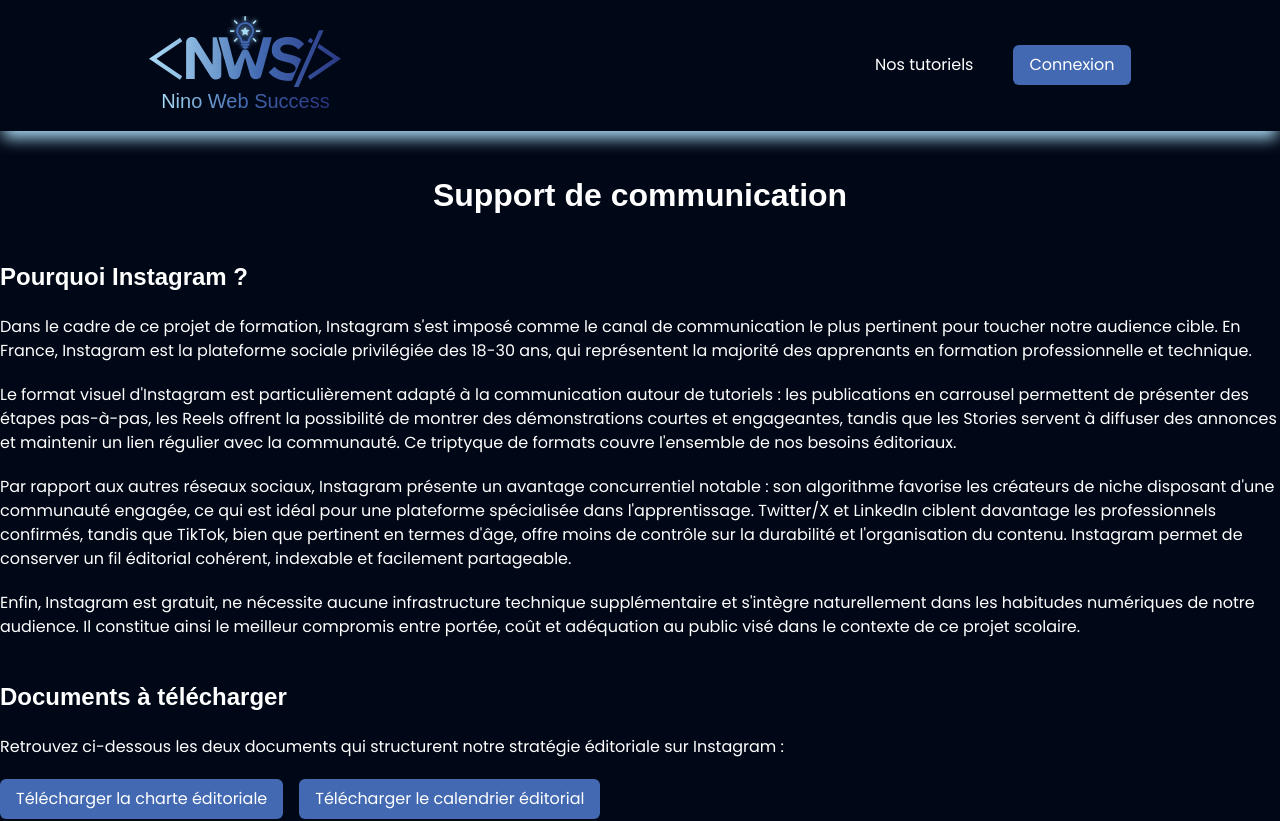
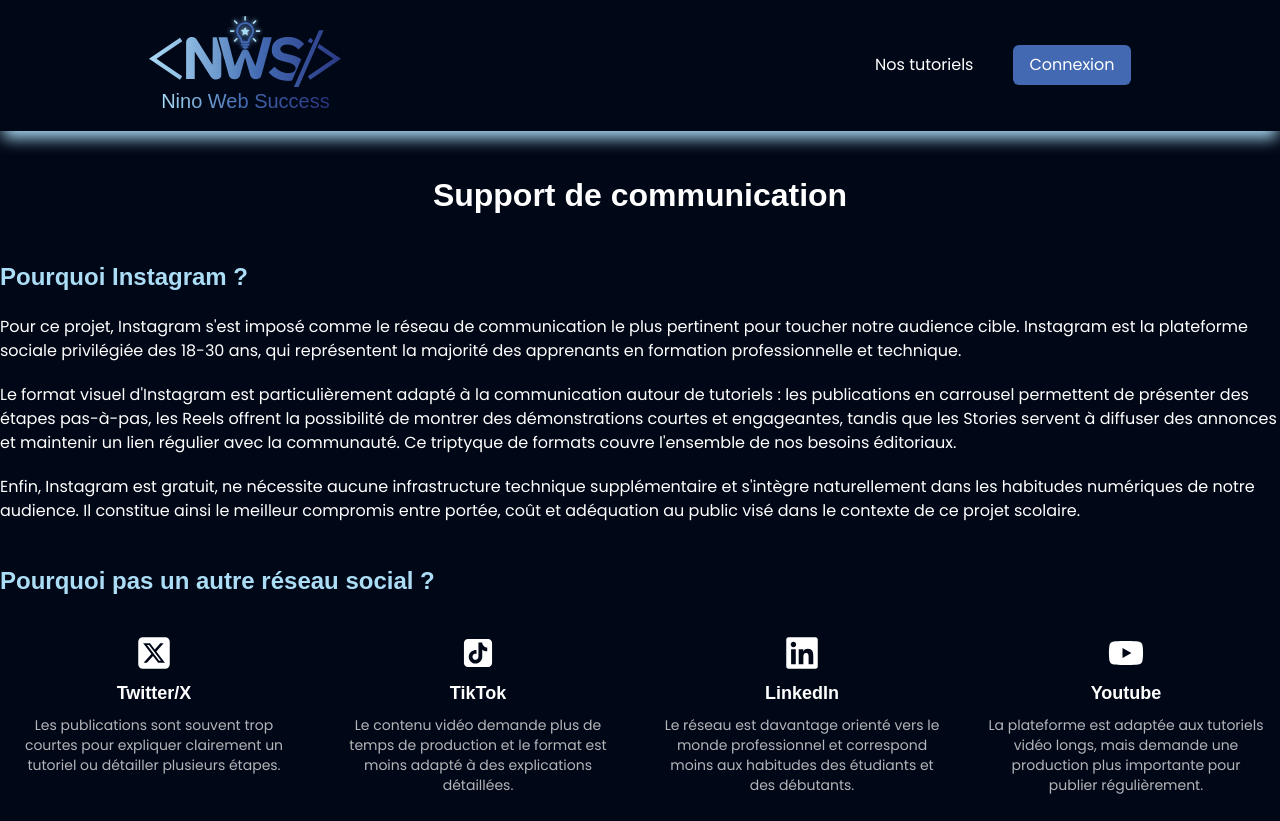
Before and after one commit to Nino-Rameau/tuto, a Next.js app: page /support-de-communication in a window 1280 px wide. Shown: the top 821 px of the page. Built offline with nearby package versions, Linux system fonts and the light colour scheme; no server answers.

Commit message:
maj partie com

```diff
--- a/src/app/page.jsx
+++ b/src/app/page.jsx
@@ -4,7 +4,7 @@ import prisma from '@/lib/prisma';
 import Image from 'next/image';
 import Link from 'next/link';
 import Btn from '@/components/ui/Btn';
-import Avantage from '@/components/ui/cardAvantage';
+import Avantage from '@/components/ui/CardAvantage';
 
 export const metadata = {
   title: "Nino Web Success – Tutoriels gratuits de développement web",
--- a/src/app/support-de-communication/page.jsx
+++ b/src/app/support-de-communication/page.jsx
@@ -1,4 +1,10 @@
+import { FaSquareXTwitter } from "react-icons/fa6";
+import { AiFillTikTok } from "react-icons/ai";
+import { FaYoutube, FaLinkedin } from "react-icons/fa";
+
+
 import Btn from "@/components/ui/Btn";
+import CardAvantage from "@/components/ui/CardAvantage";
 
 export const metadata = {
     title: "Support de communication | NWS",
@@ -14,37 +20,68 @@ export const metadata = {
 
 const SupportDeCommunication = () => {
     return (
-        <div className="flex flex-col gap-10 mx-auto mt-10">
+        <div className="flex flex-col gap-10 mx-auto max-w-[90%] lg:max-w-full mt-10">
 
             <h1 className="text-center"> Support de communication </h1>
 
             <div className="flex flex-col gap-5">
-                <h2> Pourquoi Instagram ?</h2>
+                <h2 className="text-bleu-clair"> Pourquoi Instagram ?</h2>
 
-                <p> Dans le cadre de ce projet de formation, Instagram s&apos;est imposé comme le canal de communication le plus pertinent pour toucher notre audience cible. En France, Instagram est la plateforme sociale privilégiée des 18-30 ans, qui représentent la majorité des apprenants en formation professionnelle et technique. </p>
+                <p>Pour ce projet, Instagram s&apos;est imposé comme le réseau de communication le plus pertinent pour toucher notre audience cible. Instagram est la plateforme sociale privilégiée des 18-30 ans, qui représentent la majorité des apprenants en formation professionnelle et technique. </p>
 
                 <p> Le format visuel d&apos;Instagram est particulièrement adapté à la communication autour de tutoriels : les publications en carrousel permettent de présenter des étapes pas-à-pas, les Reels offrent la possibilité de montrer des démonstrations courtes et engageantes, tandis que les Stories servent à diffuser des annonces et maintenir un lien régulier avec la communauté. Ce triptyque de formats couvre l&apos;ensemble de nos besoins éditoriaux. </p>
-
-                <p> Par rapport aux autres réseaux sociaux, Instagram présente un avantage concurrentiel notable : son algorithme favorise les créateurs de niche disposant d&apos;une communauté engagée, ce qui est idéal pour une plateforme spécialisée dans l&apos;apprentissage. Twitter/X et LinkedIn ciblent davantage les professionnels confirmés, tandis que TikTok, bien que pertinent en termes d&apos;âge, offre moins de contrôle sur la durabilité et l&apos;organisation du contenu. Instagram permet de conserver un fil éditorial cohérent, indexable et facilement partageable. </p>
 
                 <p> Enfin, Instagram est gratuit, ne nécessite aucune infrastructure technique supplémentaire et s&apos;intègre naturellement dans les habitudes numériques de notre audience. Il constitue ainsi le meilleur compromis entre portée, coût et adéquation au public visé dans le contexte de ce projet scolaire. </p>
             </div>
 
             <div className="flex flex-col gap-5">
-                <h2> Documents à télécharger </h2>
+                <h2 className="text-bleu-clair"> Pourquoi pas un autre réseau social ?</h2>
+
+                <div className="flex flex-col gap-4 sm:flex-row">
+                    <CardAvantage
+                        titre="Twitter/X"
+                        texte="Les publications sont souvent trop courtes pour expliquer clairement un tutoriel ou détailler plusieurs étapes."
+                        icone={<FaSquareXTwitter className="text-4xl text-white" />}
+                    />
+
+                    <CardAvantage
+                        titre="TikTok"
+                        texte="Le contenu vidéo demande plus de temps de production et le format est moins adapté à des explications détaillées."
+                        icone={<AiFillTikTok className="text-4xl text-white" />}
+                    />
+
+                    <CardAvantage
+                        titre="LinkedIn"
+                        texte="Le réseau est davantage orienté vers le monde professionnel et correspond moins aux habitudes des étudiants et des débutants."
+                        icone={<FaLinkedin className="text-4xl text-white" />}
+                    />
+
+                    <CardAvantage
+                        titre="Youtube"
+                        texte="La plateforme est adaptée aux tutoriels vidéo longs, mais demande une production plus importante pour publier régulièrement."
+                        icone={<FaYoutube className="text-4xl text-white" />}
+                    />
+                </div>
+            </div>
+
+            <div className="flex flex-col gap-5">
+                <h2 className="text-bleu-clair"> Documents à télécharger </h2>
 
                 <p> Retrouvez ci-dessous les deux documents qui structurent notre stratégie éditoriale sur Instagram : </p>
 
                 <div className="flex flex-col gap-4 sm:flex-row">
-                    <Btn lien="/document/charte-editoriale.pdf">
+                    <Btn lien="/document/charte-editoriale.pdf" target="_blank">
                         Télécharger la charte éditoriale
                     </Btn>
 
-                    <Btn lien="/document/calendrier-editorial.pdf">
+                    <Btn lien="/document/calendrier-editorial.pdf" target="_blank">
                         Télécharger le calendrier éditorial
                     </Btn>
                 </div>
+            </div>
 
+            <div>
+                <h2 className="text-bleu-clair">Visuel des publications</h2>
             </div>
         </div>
     );
```
Also changed, not shown: 2 other files (tests, documents, lock files or other folders).
